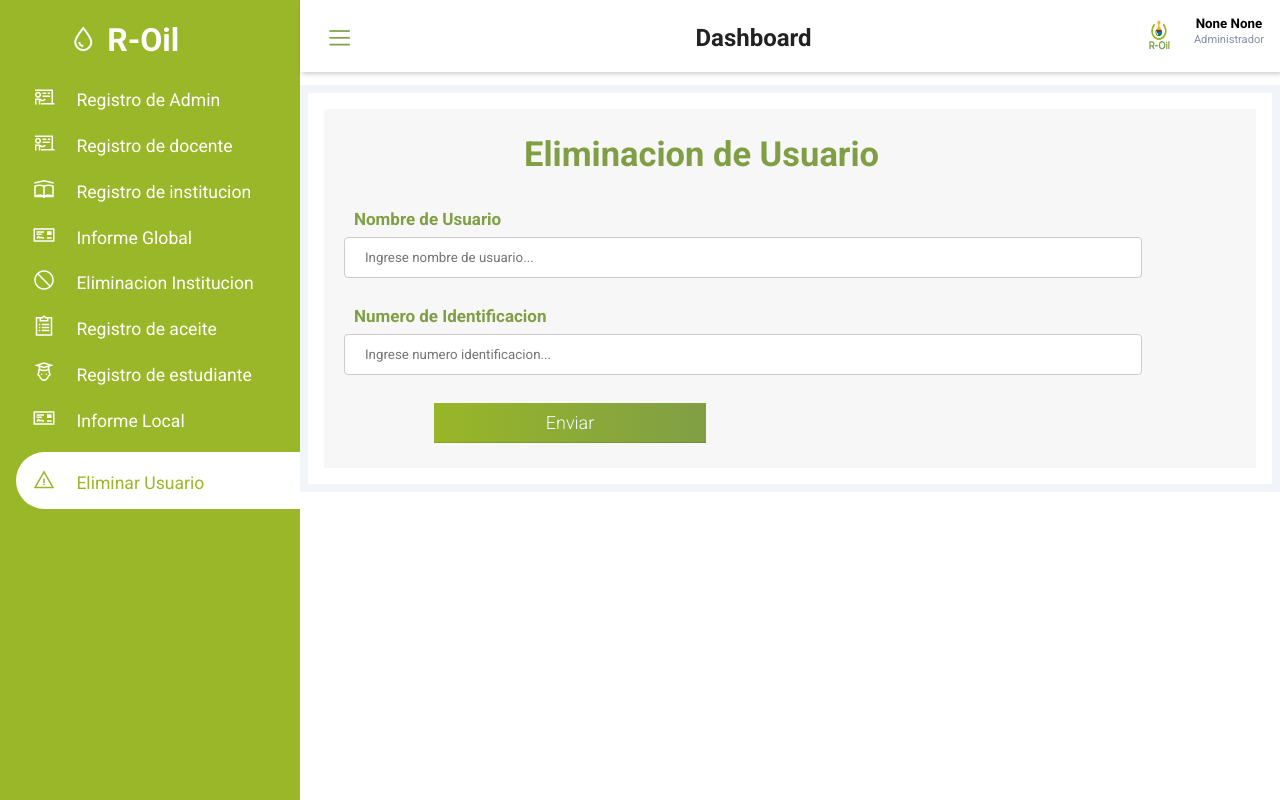
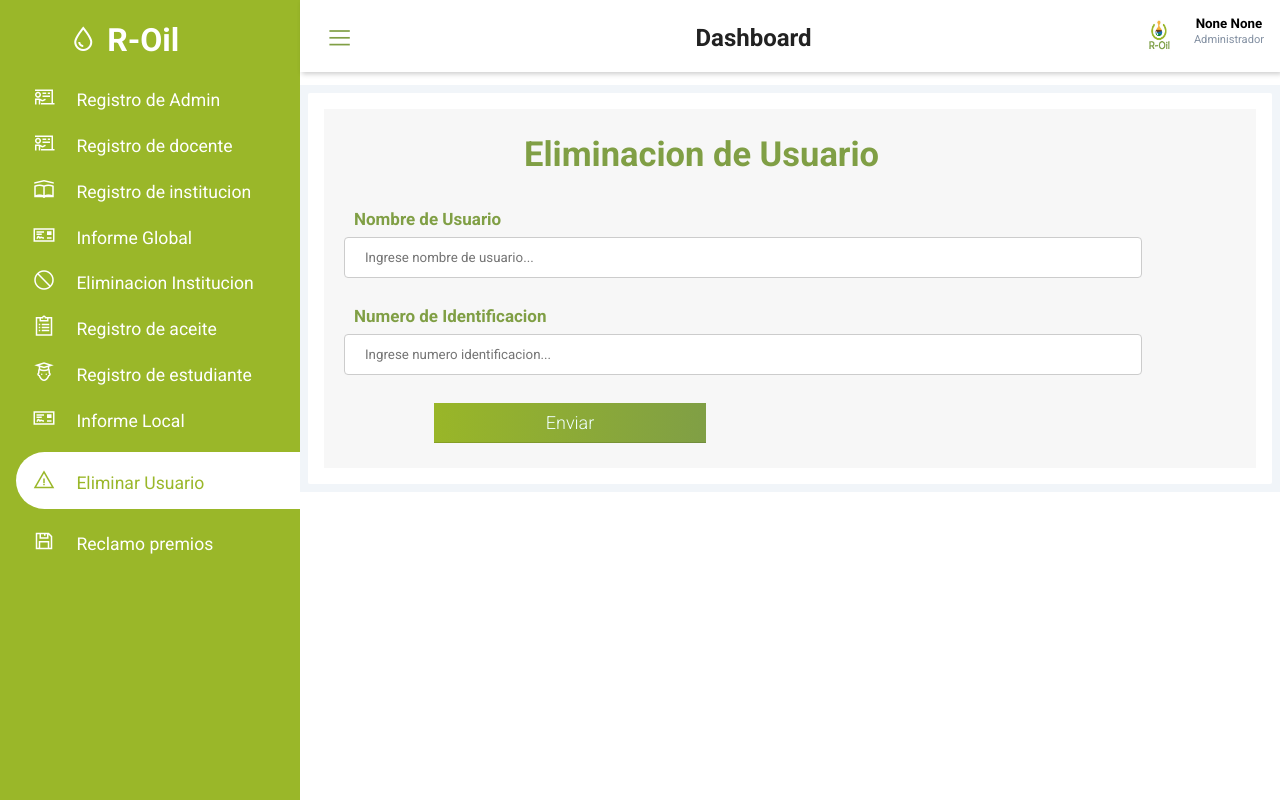
Before and after one commit to dgomezc1/R-Oil, a Django app: page /home/eliminacionUsuario/ in a window 1280 px wide. Run offline with Django 3.2, Linux system fonts and the light colour scheme; a user stored in the database is signed in; data comes from the database, SQL or seed files in the repository; both versions use the stored data as it was after the commit; some libraries are stand-ins or nearby versions.

Commit message:
Cambios en index1.html

```diff
--- a/Roil/templates/index1.html
+++ b/Roil/templates/index1.html
@@ -58,6 +58,10 @@
 					<a href="{% url 'eliminar_usuario' %}" class="{% if request.path == '/home/eliminacionUsuario/' %}active{% endif %}"><span class="las la-exclamation-triangle"></span>
 					<span>Eliminar Usuario</span></a>
 				</li>
+				<li>
+					<a href="{% url 'premios:reclamo' %}" class="{% if request.path == '/premios/reclamo/' %}active{% endif %}"><span class="las la-save"></span>
+					<span>Reclamo premios</span></a>
+				</li>
 				{% endif %}
 				{% if user.usuario_inst %}
 				<li>
@@ -72,6 +76,7 @@
 					<a href="{% url 'premios:canjeados' %}" class="{% if request.path == '/premios/canjeados/' %}active{% endif %}"><span class="las la-cart-arrow-down"></span>
 					<span>Premios Canjeados</span></a>
 				</li>
+
 				{% endif %}
 			</ul>
 		</div>
```
Also changed, not shown: db.sqlite3.
